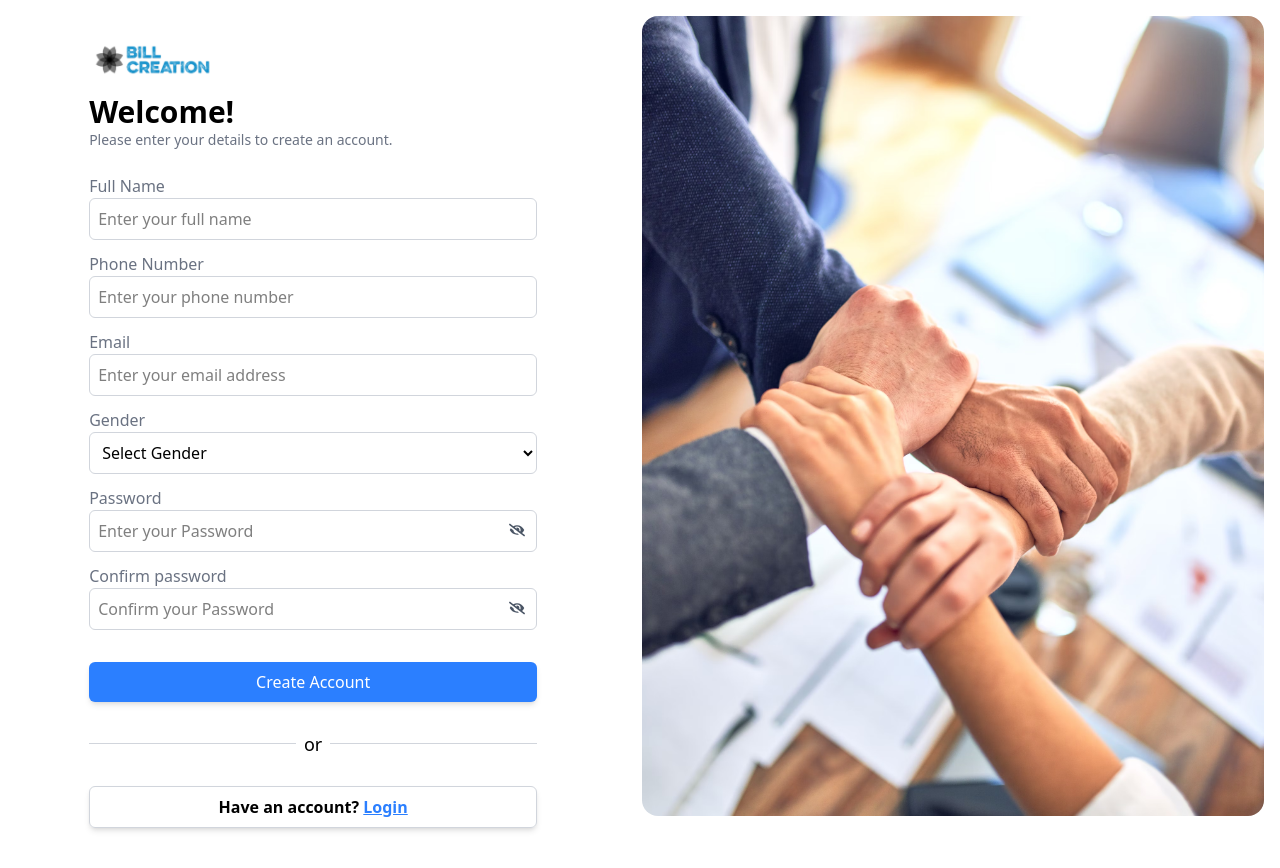
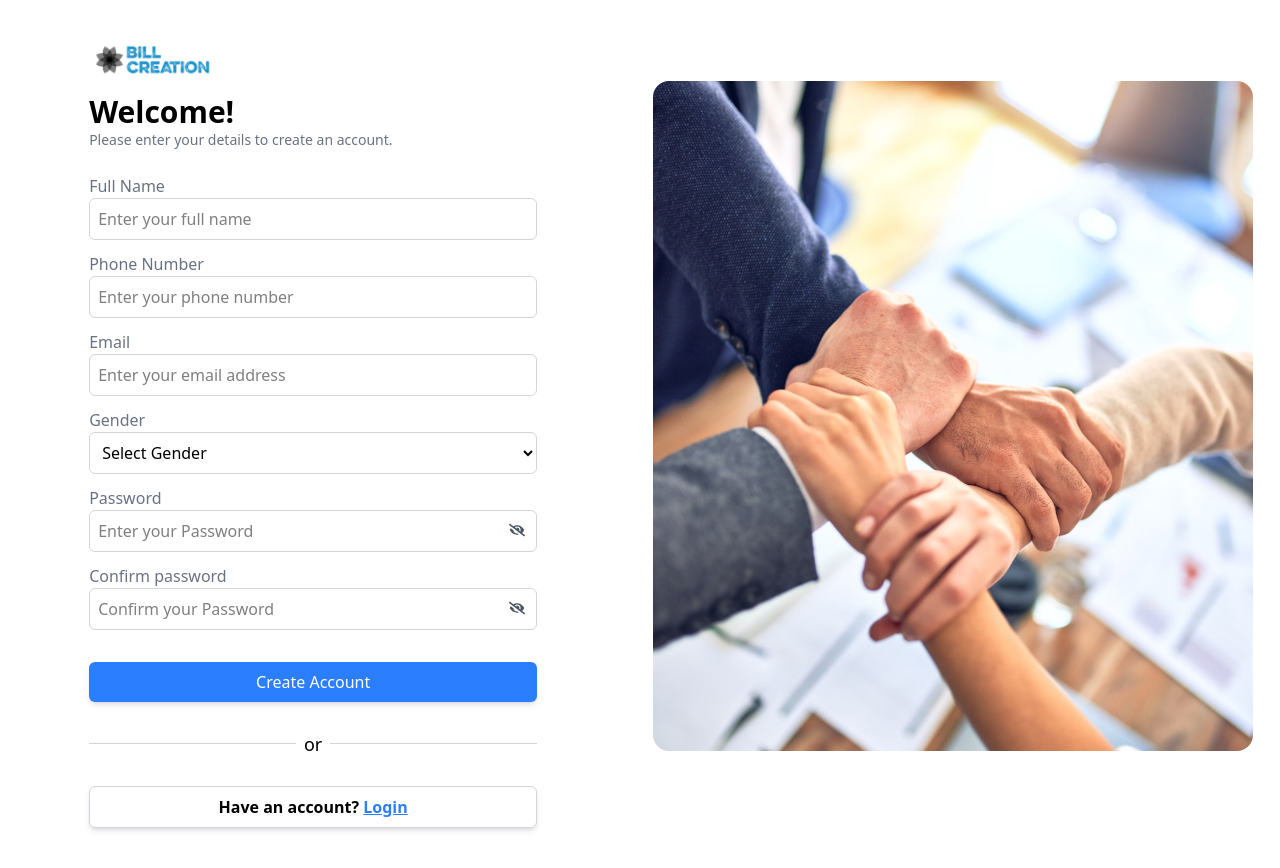
Before and after one commit to ayush-23-30/bill-creation, a React (Vite) app: page /sign-up in a window 1280 px wide. Built offline with nearby package versions, Linux system fonts and the light colour scheme.

Commit message:
Update SignUp.jsx

```diff
--- a/src/screens/auth/SignUp.jsx
+++ b/src/screens/auth/SignUp.jsx
@@ -217,7 +217,7 @@ function SignUp() {
         <div className="hidden lg:flex m-4 items-center justify-center w-1/2 h-screen">
           <img
             src={hero}
-            className="w-full rounded-2xl  h-full object-cover"
+            className="w-full rounded-2xl max-w-[600px] max-h-[670px] object-cover"
             alt="Login Hero"
           />
         </div>
```
